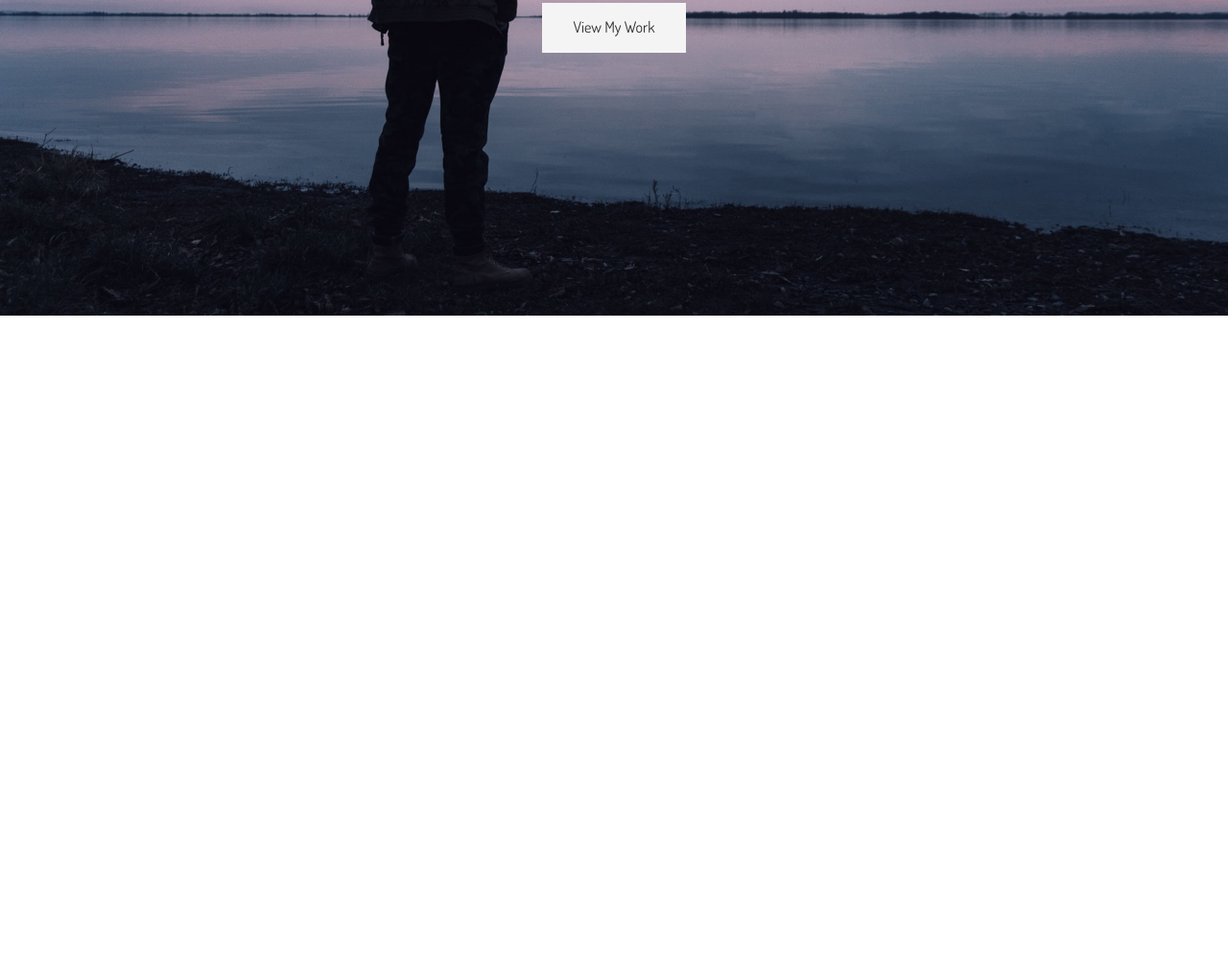
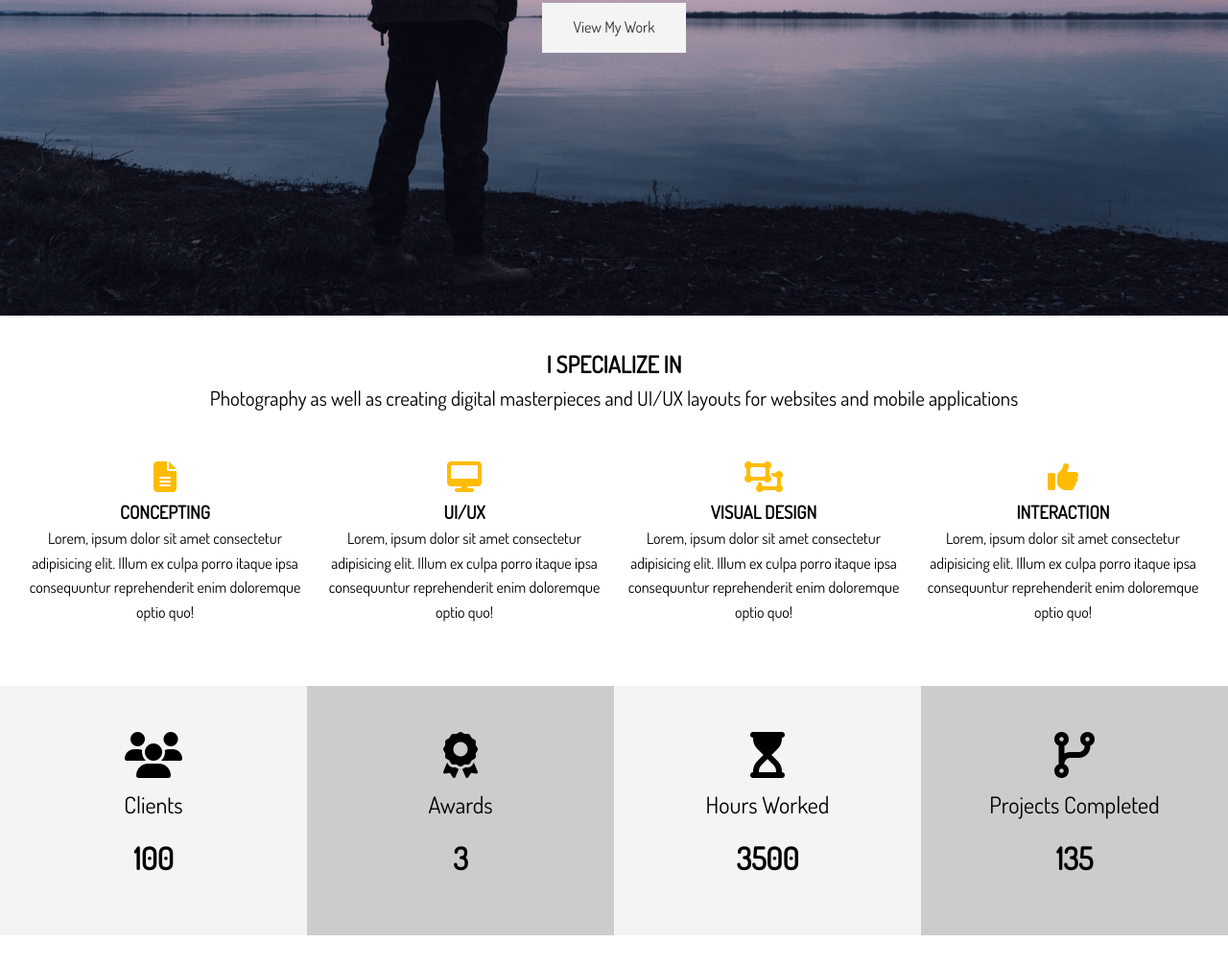
Before and after one commit to bmckenzie93/traversey-portfolio-website, a plain HTML site: page dist/index.html in a window 1280 px wide. Shown: the part 471-1478 px from the top of the page at 96% size. Before the commit the page ends 800 px from the top, so only its background shows below. Drawn offline with Linux system fonts and the light colour scheme.

Commit message:
Completed Home A and Home B

```diff
--- a/dist/index.html
+++ b/dist/index.html
@@ -30,6 +30,75 @@
     </div>
   </header>
 
+  <!-- Section A: Specialize -->
+  <section id="home-a" class="text-center py-2">
+    <div class="container">
+      <h2 class="section-title">
+        I Specialize In
+      </h2>
+      <div class="bottom-line"></div>
+      <p class="lead">
+        Photography as well as creating digital masterpieces and UI/UX layouts for websites and mobile applications
+      </p>
+      <div class="specials">
+        <div>
+          <i class="fas fa-file-alt fa-2x"></i>
+          <h3>Concepting</h3>
+          <p>Lorem, ipsum dolor sit amet consectetur adipisicing elit. Illum ex culpa porro itaque ipsa consequuntur reprehenderit enim doloremque optio quo!</p>
+        </div>
+        <div>
+          <i class="fas fa-desktop fa-2x"></i>
+          <h3>UI/UX</h3>
+          <p>Lorem, ipsum dolor sit amet consectetur adipisicing elit. Illum ex culpa porro itaque ipsa consequuntur reprehenderit enim doloremque optio quo!</p>
+        </div>
+        <div>
+          <i class="fas fa-object-ungroup fa-2x"></i>
+          <h3>Visual Design</h3>
+          <p>Lorem, ipsum dolor sit amet consectetur adipisicing elit. Illum ex culpa porro itaque ipsa consequuntur reprehenderit enim doloremque optio quo!</p>
+        </div>
+        <div>
+          <i class="fas fa-thumbs-up fa-2x"></i>
+          <h3>Interaction</h3>
+          <p>Lorem, ipsum dolor sit amet consectetur adipisicing elit. Illum ex culpa porro itaque ipsa consequuntur reprehenderit enim doloremque optio quo!</p>
+        </div>
+      </div>
+    </div>
+  </section>
+
+  <!-- Section B: Stats -->
+  <section id="home-b" class="text-center py-2">
+    <div class="stats">
+      <div>
+        <ul>
+          <li><i class="fas fa-users fa-3x"></i></li>
+          <li class="stats-title">Clients</li>
+          <li class="stats-number">100</li>
+        </ul>
+      </div>
+      <div>
+        <ul>
+          <li><i class="fas fa-award fa-3x"></i></li>
+          <li class="stats-title">Awards</li>
+          <li class="stats-number">3</li>
+        </ul>
+      </div>
+      <div>
+        <ul>
+          <li><i class="fas fa-hourglass-start fa-3x"></i></li>
+          <li class="stats-title">Hours Worked</li>
+          <li class="stats-number">3500</li>
+        </ul>
+      </div>
+      <div>
+        <ul>
+          <li><i class="fas fa-code-branch fa-3x"></i></li>
+          <li class="stats-title">Projects Completed</li>
+          <li class="stats-number">135</li>
+        </ul>
+      </div>
+    </div>
+  </section>
+
   <script src="scripts/typewriter.js"></script>
 </body>
 </html>
--- a/sass/_utilities.scss
+++ b/sass/_utilities.scss
@@ -48,3 +48,35 @@
 .text-center {
   text-align: center;
 }
+
+// Padding
+.py {
+  &-1 {
+    padding: 1rem 0;
+}
+  &-2 {
+    padding: 2rem 0;
+  }
+  &-3 {
+    padding: 3rem 0;
+  }
+  &-4 {
+    padding: 4rem 0;
+  }
+}
+
+// Margin
+.my {
+  &-1 {
+    margin: 1rem 0;
+  }
+  &-2 {
+    margin: 2rem 0;
+  }
+  &-3 {
+    margin: 3rem 0;
+  }
+  &-4 {
+    margin: 4rem 0;
+  }
+}
--- a/sass/style.scss
+++ b/sass/style.scss
@@ -97,3 +97,53 @@
 
   // }
 }
+// Home Sections
+#home {
+  // Home Section A
+  &-a {
+    .specials {
+      margin-top: 3rem;
+      display: grid;
+      grid-gap: 1rem;
+      grid-template-columns: repeat(4, 1fr);
+
+      .fas {
+        color: $main-color;
+        padding-bottom: .4rem;
+      }
+    }
+  }
+
+  // Home Section B
+  &-b {
+    .stats {
+      display: grid;
+      grid-template-columns: repeat(4, 1fr);
+
+      li {
+        line-height: 2;
+
+        &.stats-title {
+          font-size: 1.5rem;
+        }
+
+        &.stats-number {
+          font-size: 2rem;
+          font-weight: bold;
+        }
+      }
+
+      div {
+        padding: 3rem 0;
+
+        &:nth-child(odd) {
+          background: $light-color;
+        }
+
+        &:nth-child(even) {
+          background: $medium-color;
+        }
+      }
+    }
+  }
+}
```
Also changed, not shown: dist/css/style.min.css, 1 other file.
